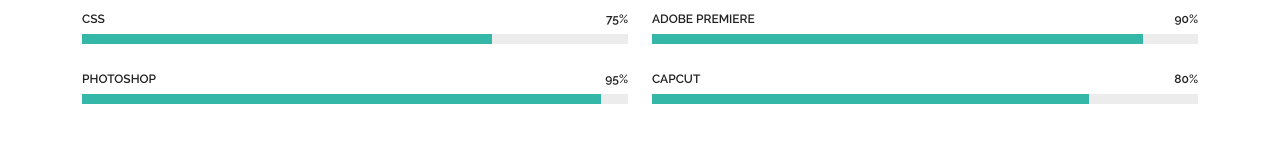
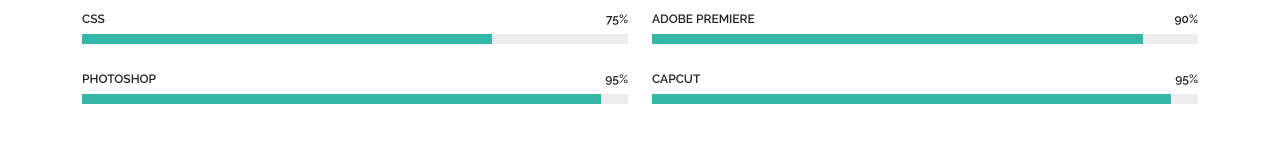
Before and after one commit to hamiededison/web-portofolio-hamied, a plain HTML site: page about.html in a window 1280 px wide. Shown: the part 1112-1272 px from the top of the page. Drawn offline with Linux system fonts and the light colour scheme.

Commit message:
Update about.html

```diff
--- a/about.html
+++ b/about.html
@@ -164,9 +164,9 @@
             </div><!-- End Skills Item -->
 
             <div class="progress">
-              <span class="skill"><span>Capcut</span> <i class="val">80%</i></span>
+              <span class="skill"><span>Capcut</span> <i class="val">95%</i></span>
               <div class="progress-bar-wrap">
-                <div class="progress-bar" role="progressbar" aria-valuenow="80" aria-valuemin="0" aria-valuemax="100"></div>
+                <div class="progress-bar" role="progressbar" aria-valuenow="95" aria-valuemin="0" aria-valuemax="100"></div>
               </div>
             </div><!-- End Skills Item -->
 
```
